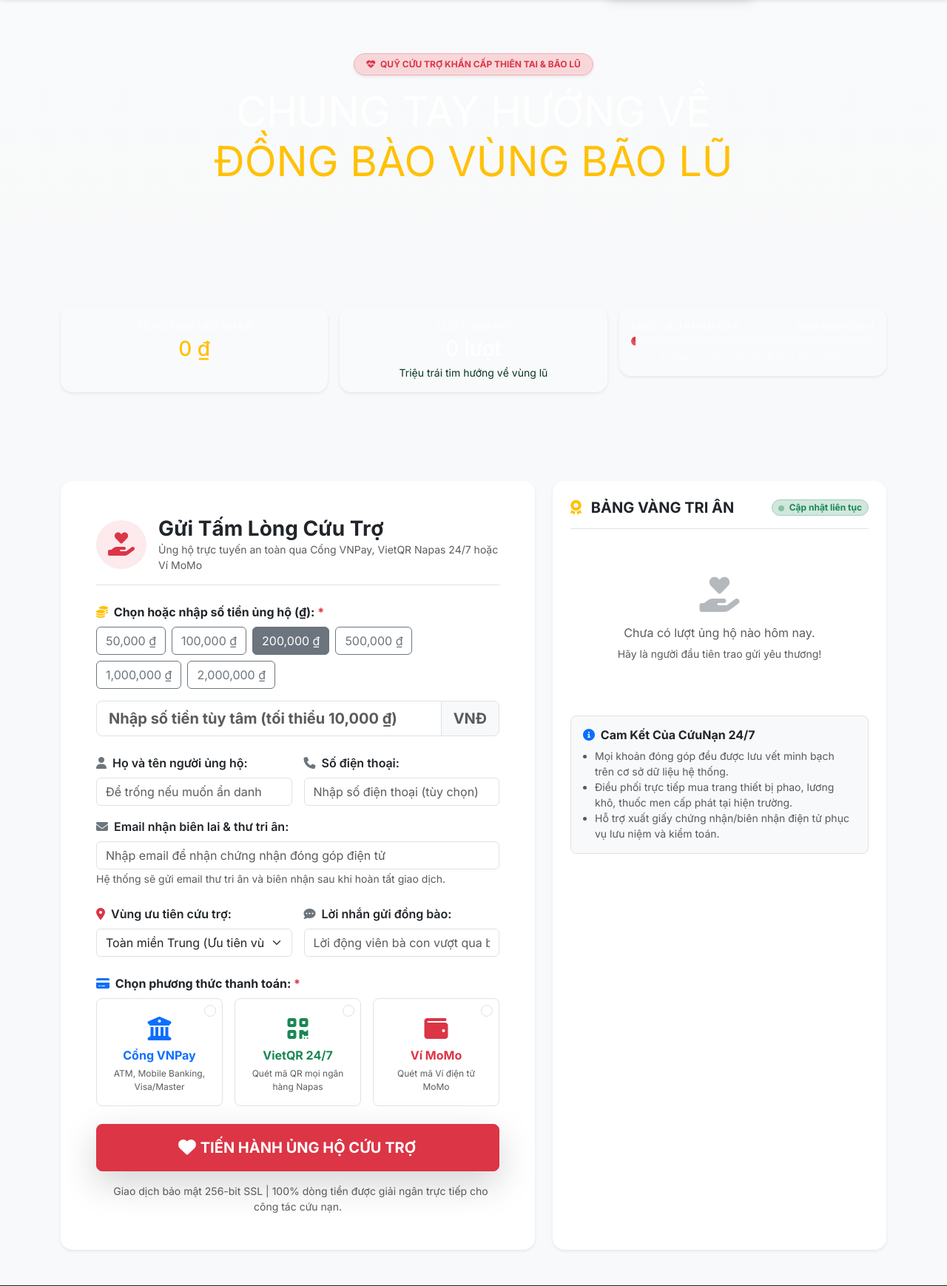
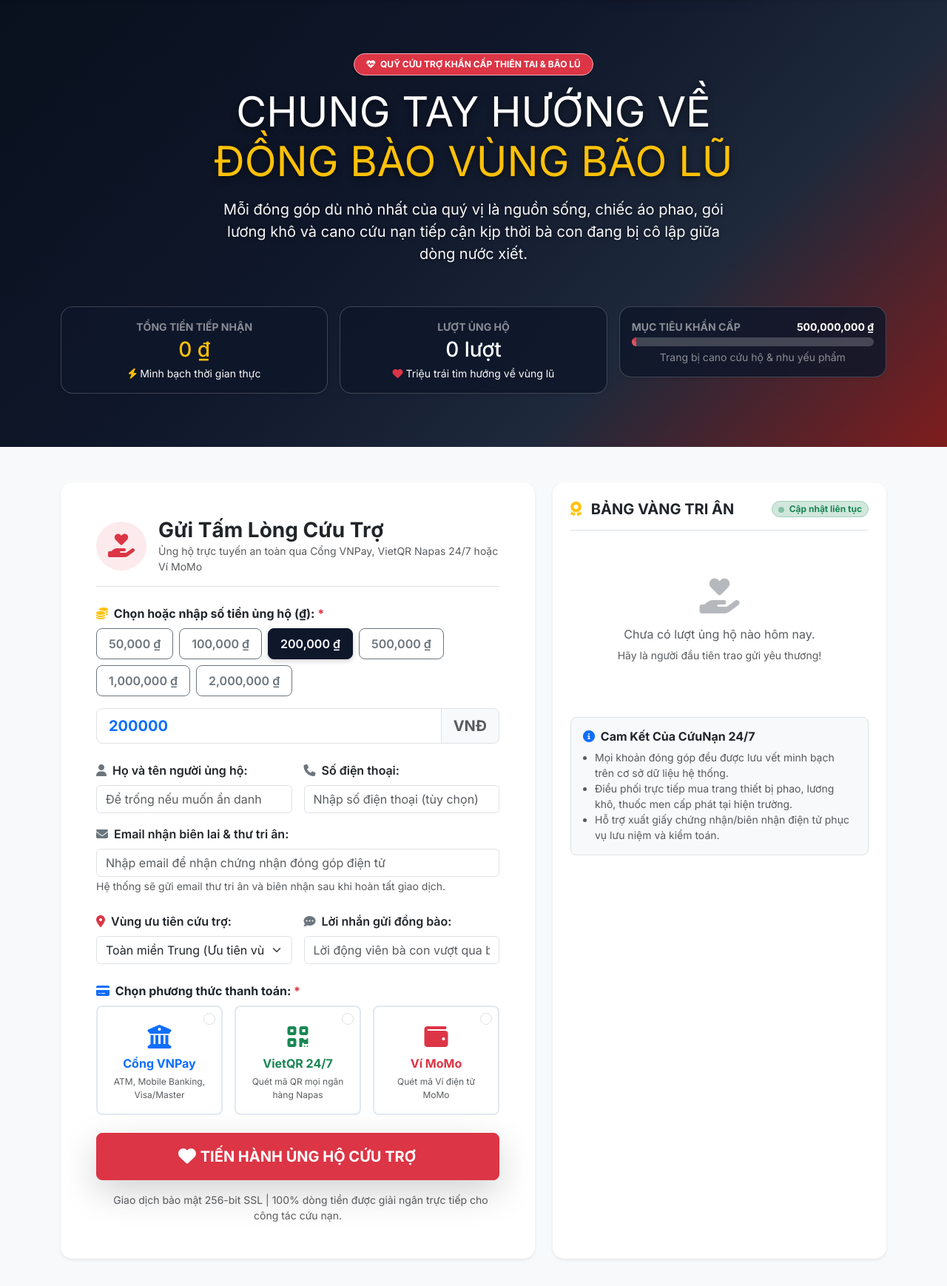
Before and after one commit to PeterWeeee/disaster-rescue-system, a Spring Boot app: page /donations in a window 1280 px wide. Shown: the part 109-1847 px from the top of the page at 74% size. Run offline with Spring Boot 4, Linux system fonts and the light colour scheme; data that the repository does not hold is empty; some of the project's set-up classes (security, data sources, template engines, error pages and the like) are left out, and stand-ins take their place; database files in the repository are not loaded; some libraries are stand-ins or nearby versions.

Commit message:
fix(ui): fix white-on-white text contrast and quick amount selection script
- Replace conflicting bg-gradient with dark disaster theme linear-gradient on hero banner
- Apply high-contrast dark background to stat cards so numbers and labels are crystal clear
- Move <style> and <script> inside content div fragments so Thymeleaf preserves them
- Add explicit onclick handler for quick amount buttons (50k, 100k, 200k, 500k, 1M, 2M)
- Move copyText and polling scripts inside pay-content div in pay.html

```diff
--- a/src/main/resources/templates/donation/index.html
+++ b/src/main/resources/templates/donation/index.html
@@ -6,19 +6,55 @@
 
 <div id="donation-content">
 
+    <!-- CSS tùy biến riêng cho trang Quyên góp & Cứu trợ -->
+    <style>
+        .donation-hero {
+            background: linear-gradient(135deg, #09111e 0%, #0f172a 40%, #1e293b 70%, #7f1d1d 100%) !important;
+            color: #ffffff !important;
+        }
+        .donation-stat-card {
+            background-color: rgba(15, 23, 42, 0.85) !important;
+            border: 1px solid rgba(255, 255, 255, 0.2) !important;
+            color: #ffffff !important;
+        }
+        .btn-quick-amount {
+            font-weight: 600;
+            padding: 8px 16px;
+            border-radius: 8px;
+            transition: all 0.15s ease-in-out;
+            cursor: pointer;
+        }
+        .btn-quick-amount.active {
+            background-color: #0f172a !important;
+            color: #ffffff !important;
+            border-color: #0f172a !important;
+            box-shadow: 0 2px 6px rgba(0,0,0,0.2);
+        }
+        .payment-method-card {
+            transition: all 0.2s ease-in-out;
+            cursor: pointer;
+            border: 2px solid #e2e8f0;
+        }
+        .payment-method-card:hover {
+            border-color: #ef4444 !important;
+            background-color: #fef2f2 !important;
+        }
+        .cursor-pointer { cursor: pointer; }
+    </style>
+
     <!-- Hero Banner Cứu Trợ -->
-    <section class="py-5 bg-gradient text-white" style="background: linear-gradient(135deg, #0f172a 0%, #1e3a8a 50%, #991b1b 100%);">
+    <section class="py-5 donation-hero position-relative">
         <div class="container py-4">
             <div class="row align-items-center">
                 <div class="col-lg-8 mx-auto text-center">
-                    <span class="badge bg-danger-subtle text-danger border border-danger-subtle px-3 py-2 rounded-pill text-uppercase fw-bold mb-3 shadow-sm">
-                        <i class="fa-solid fa-heart-pulse me-1 text-danger"></i> Quỹ Cứu Trợ Khẩn Cấp Thiên Tai & Bão Lũ
+                    <span class="badge bg-danger text-white border border-danger-subtle px-3 py-2 rounded-pill text-uppercase fw-bold mb-3 shadow-sm">
+                        <i class="fa-solid fa-heart-pulse me-1 text-white"></i> Quỹ Cứu Trợ Khẩn Cấp Thiên Tai & Bão Lũ
                     </span>
-                    <h1 class="display-4 fw-extrabold text-white mb-3">
+                    <h1 class="display-4 fw-extrabold text-white mb-3" style="text-shadow: 0 2px 10px rgba(0,0,0,0.6);">
                         CHUNG TAY HƯỚNG VỀ <br>
                         <span class="text-warning">ĐỒNG BÀO VÙNG BÃO LŨ</span>
                     </h1>
-                    <p class="lead text-light opacity-90 mx-auto" style="max-width: 700px;">
+                    <p class="lead text-light opacity-90 mx-auto" style="max-width: 700px; text-shadow: 0 1px 4px rgba(0,0,0,0.5);">
                         Mỗi đóng góp dù nhỏ nhất của quý vị là nguồn sống, chiếc áo phao, gói lương khô và cano cứu nạn tiếp cận kịp thời bà con đang bị cô lập giữa dòng nước xiết.
                     </p>
                 </div>
@@ -27,28 +63,32 @@
             <!-- Stats Bar -->
             <div class="row g-3 mt-4 justify-content-center">
                 <div class="col-md-4 col-sm-6">
-                    <div class="card bg-white bg-opacity-10 border-0 shadow-sm text-center p-3 rounded-4 backdrop-blur">
+                    <div class="card donation-stat-card shadow-sm text-center p-3 rounded-4">
                         <small class="text-white-50 text-uppercase fw-bold">Tổng tiền tiếp nhận</small>
                         <h3 class="fw-extrabold text-warning my-1" th:text="${#numbers.formatDecimal(stats.totalAmount, 0, 'COMMA', 0, 'POINT') + ' ₫'}">
                             0 ₫
                         </h3>
-                        <small class="text-light">Minh bạch thời gian thực</small>
+                        <small class="text-light opacity-90">
+                            <i class="fa-solid fa-bolt text-warning me-1"></i>Minh bạch thời gian thực
+                        </small>
                     </div>
                 </div>
                 <div class="col-md-4 col-sm-6">
-                    <div class="card bg-white bg-opacity-10 border-0 shadow-sm text-center p-3 rounded-4 backdrop-blur">
+                    <div class="card donation-stat-card shadow-sm text-center p-3 rounded-4">
                         <small class="text-white-50 text-uppercase fw-bold">Lượt ủng hộ</small>
                         <h3 class="fw-extrabold text-white my-1" th:text="${stats.totalCount + ' lượt'}">
                             0 lượt
                         </h3>
-                        <small class="text-success-emphasis text-light">Triệu trái tim hướng về vùng lũ</small>
+                        <small class="text-light opacity-90">
+                            <i class="fa-solid fa-heart text-danger me-1"></i>Triệu trái tim hướng về vùng lũ
+                        </small>
                     </div>
                 </div>
                 <div class="col-md-4 col-sm-12">
-                    <div class="card bg-white bg-opacity-10 border-0 shadow-sm p-3 rounded-4 backdrop-blur">
+                    <div class="card donation-stat-card shadow-sm p-3 rounded-4">
                         <div class="d-flex justify-content-between text-white-50 small fw-bold mb-1">
                             <span>MỤC TIÊU KHẨN CẤP</span>
-                            <span th:text="${#numbers.formatDecimal(stats.targetAmount, 0, 'COMMA', 0, 'POINT') + ' ₫'}">500,000,000 ₫</span>
+                            <span class="text-white fw-bold" th:text="${#numbers.formatDecimal(stats.targetAmount, 0, 'COMMA', 0, 'POINT') + ' ₫'}">500,000,000 ₫</span>
                         </div>
                         <div class="progress" style="height: 12px; background-color: rgba(255,255,255,0.2);">
                             <div class="progress-bar progress-bar-striped progress-bar-animated bg-danger"
@@ -99,14 +139,14 @@
                                     <span class="text-danger">*</span>
                                 </label>
 
-                                <!-- Fast amount badges -->
-                                <div class="d-flex flex-wrap gap-2 mb-3">
-                                    <button type="button" class="btn btn-outline-secondary btn-quick-amount" data-val="50000">50,000 ₫</button>
-                                    <button type="button" class="btn btn-outline-secondary btn-quick-amount" data-val="100000">100,000 ₫</button>
-                                    <button type="button" class="btn btn-outline-secondary btn-quick-amount active" data-val="200000">200,000 ₫</button>
-                                    <button type="button" class="btn btn-outline-secondary btn-quick-amount" data-val="500000">500,000 ₫</button>
-                                    <button type="button" class="btn btn-outline-secondary btn-quick-amount" data-val="1000000">1,000,000 ₫</button>
-                                    <button type="button" class="btn btn-outline-secondary btn-quick-amount" data-val="2000000">2,000,000 ₫</button>
+                                <!-- Fast amount buttons -->
+                                <div class="d-flex flex-wrap gap-2 mb-3" id="quickAmountContainer">
+                                    <button type="button" class="btn btn-outline-secondary btn-quick-amount" data-val="50000" onclick="selectAmount('50000', this)">50,000 ₫</button>
+                                    <button type="button" class="btn btn-outline-secondary btn-quick-amount" data-val="100000" onclick="selectAmount('100000', this)">100,000 ₫</button>
+                                    <button type="button" class="btn btn-outline-secondary btn-quick-amount active" data-val="200000" onclick="selectAmount('200000', this)">200,000 ₫</button>
+                                    <button type="button" class="btn btn-outline-secondary btn-quick-amount" data-val="500000" onclick="selectAmount('500000', this)">500,000 ₫</button>
+                                    <button type="button" class="btn btn-outline-secondary btn-quick-amount" data-val="1000000" onclick="selectAmount('1000000', this)">1,000,000 ₫</button>
+                                    <button type="button" class="btn btn-outline-secondary btn-quick-amount" data-val="2000000" onclick="selectAmount('2000000', this)">2,000,000 ₫</button>
                                 </div>
 
                                 <div class="input-group input-group-lg">
@@ -180,7 +220,7 @@
                                 <div class="row g-3">
                                     <!-- VNPay Option -->
                                     <div class="col-md-4">
-                                        <label class="payment-method-card d-block p-3 border rounded-3 text-center cursor-pointer h-100 position-relative">
+                                        <label class="payment-method-card d-block p-3 rounded-3 text-center cursor-pointer h-100 position-relative">
                                             <input type="radio" class="form-check-input position-absolute top-0 end-0 m-2"
                                                    th:field="*{paymentMethod}" value="VNPAY" checked>
                                             <div class="fw-bold text-primary mb-1 mt-2">
@@ -193,7 +233,7 @@
 
                                     <!-- VietQR Option -->
                                     <div class="col-md-4">
-                                        <label class="payment-method-card d-block p-3 border rounded-3 text-center cursor-pointer h-100 position-relative">
+                                        <label class="payment-method-card d-block p-3 rounded-3 text-center cursor-pointer h-100 position-relative">
                                             <input type="radio" class="form-check-input position-absolute top-0 end-0 m-2"
                                                    th:field="*{paymentMethod}" value="VIETQR">
                                             <div class="fw-bold text-success mb-1 mt-2">
@@ -206,7 +246,7 @@
 
                                     <!-- MoMo Option -->
                                     <div class="col-md-4">
-                                        <label class="payment-method-card d-block p-3 border rounded-3 text-center cursor-pointer h-100 position-relative">
+                                        <label class="payment-method-card d-block p-3 rounded-3 text-center cursor-pointer h-100 position-relative">
                                             <input type="radio" class="form-check-input position-absolute top-0 end-0 m-2"
                                                    th:field="*{paymentMethod}" value="MOMO">
                                             <div class="fw-bold text-danger mb-1 mt-2">
@@ -297,50 +337,46 @@
         </div>
     </section>
 
-</div>
+    <!-- JavaScript nằm BÊN TRONG id="donation-content" để Thymeleaf nạp đầy đủ vào layout -->
+    <script>
+        function selectAmount(val, element) {
+            const input = document.getElementById('amountInput');
+            if (input) {
+                input.value = val;
+            }
+            document.querySelectorAll('.btn-quick-amount').forEach(btn => {
+                btn.classList.remove('active', 'btn-primary');
+                btn.classList.add('btn-outline-secondary');
+            });
+            if (element) {
+                element.classList.remove('btn-outline-secondary');
+                element.classList.add('active', 'btn-primary');
+            }
+        }
 
-<!-- Script hỗ trợ chọn nhanh số tiền và highlight radio card -->
-<script>
         document.addEventListener('DOMContentLoaded', function () {
             const amountInput = document.getElementById('amountInput');
-        const quickBtns = document.querySelectorAll('.btn-quick-amount');
-
-        // Set initial amount if empty
+            if (amountInput) {
                 if (!amountInput.value) {
                     amountInput.value = '200000';
                 }
-
-        quickBtns.forEach(btn => {
-            btn.addEventListener('click', function () {
-                quickBtns.forEach(b => b.classList.remove('active', 'btn-primary'));
-                quickBtns.forEach(b => b.classList.add('btn-outline-secondary'));
-
-                this.classList.remove('btn-outline-secondary');
-                this.classList.add('active', 'btn-primary');
-
-                amountInput.value = this.getAttribute('data-val');
-            });
-        });
-
                 amountInput.addEventListener('input', function () {
-            quickBtns.forEach(b => {
-                if (b.getAttribute('data-val') === amountInput.value) {
-                    b.classList.remove('btn-outline-secondary');
-                    b.classList.add('active', 'btn-primary');
+                    const currentVal = this.value;
+                    document.querySelectorAll('.btn-quick-amount').forEach(btn => {
+                        if (btn.getAttribute('data-val') === currentVal) {
+                            btn.classList.remove('btn-outline-secondary');
+                            btn.classList.add('active', 'btn-primary');
                         } else {
-                    b.classList.remove('active', 'btn-primary');
-                    b.classList.add('btn-outline-secondary');
+                            btn.classList.remove('active', 'btn-primary');
+                            btn.classList.add('btn-outline-secondary');
                         }
                     });
                 });
+            }
         });
     </script>
 
-<style>
-    .cursor-pointer { cursor: pointer; }
-    .payment-method-card:hover { border-color: #ef4444 !important; background-color: #fef2f2; }
-    .btn-quick-amount.active { background-color: #0f172a !important; color: #fff !important; border-color: #0f172a !important; }
-</style>
+</div>
 
 </body>
 </html>
```
Also changed, not shown: src/main/resources/templates/donation/pay.html (+5 -2 lines). Lines whose indentation alone changed are shown as unchanged.
